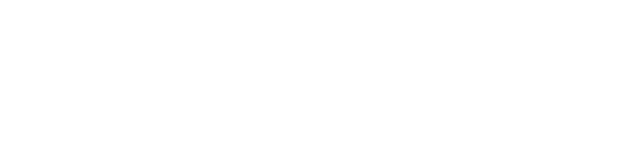
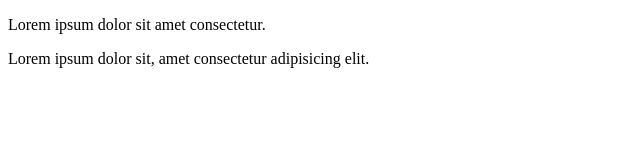
Before and after one commit to Alpasc/shareeza-oups, a plain HTML site: page index.html in a window 1280 px wide. Shown: the whole page, without its empty margins (0-640 px from the left). Drawn offline with Linux system fonts and the light colour scheme.

Commit message:
add paragraphs

```diff
--- a/index.html
+++ b/index.html
@@ -5,6 +5,7 @@
     <title>shareeza-oups</title>
   </head>
   <body>
-
+    <p>Lorem ipsum dolor sit amet consectetur.</p>
+    <p>Lorem ipsum dolor sit, amet consectetur adipisicing elit.</p>
   </body>
 </html>
```
